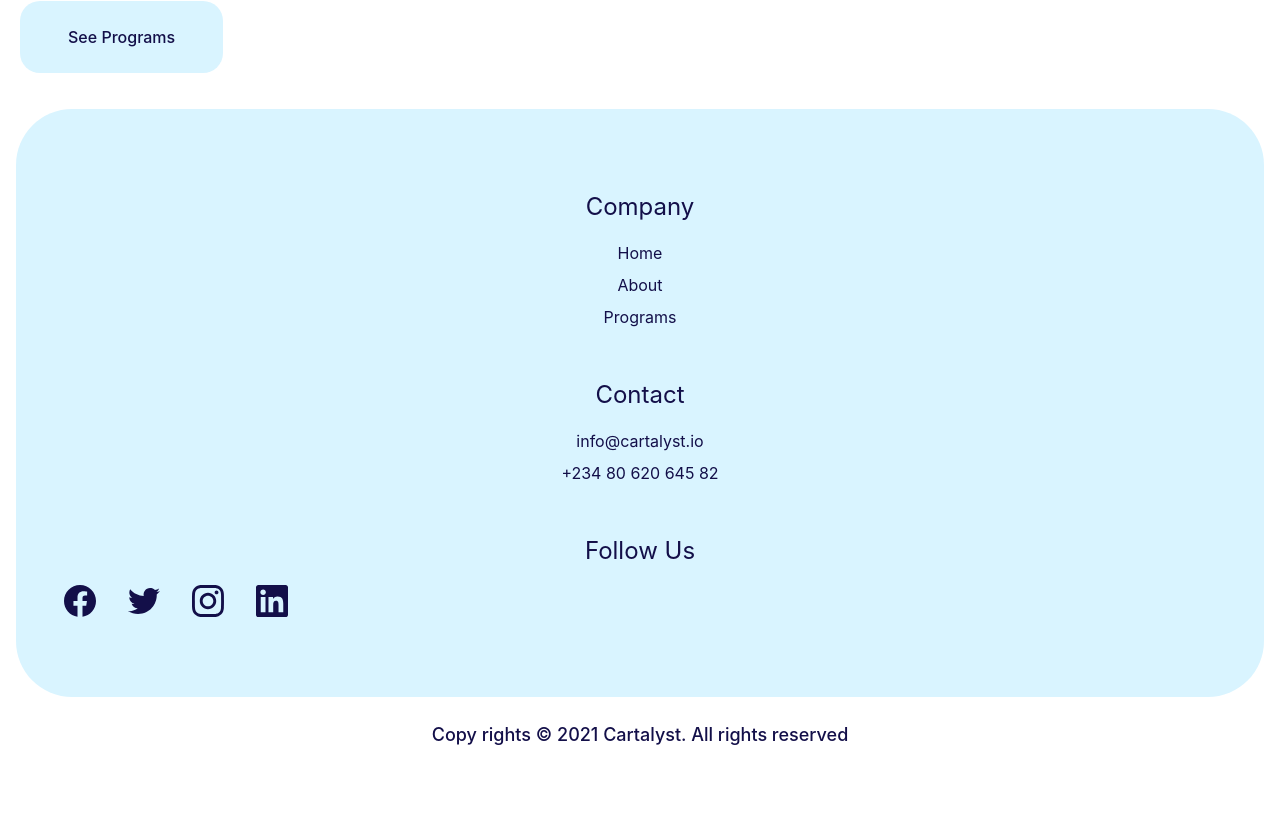
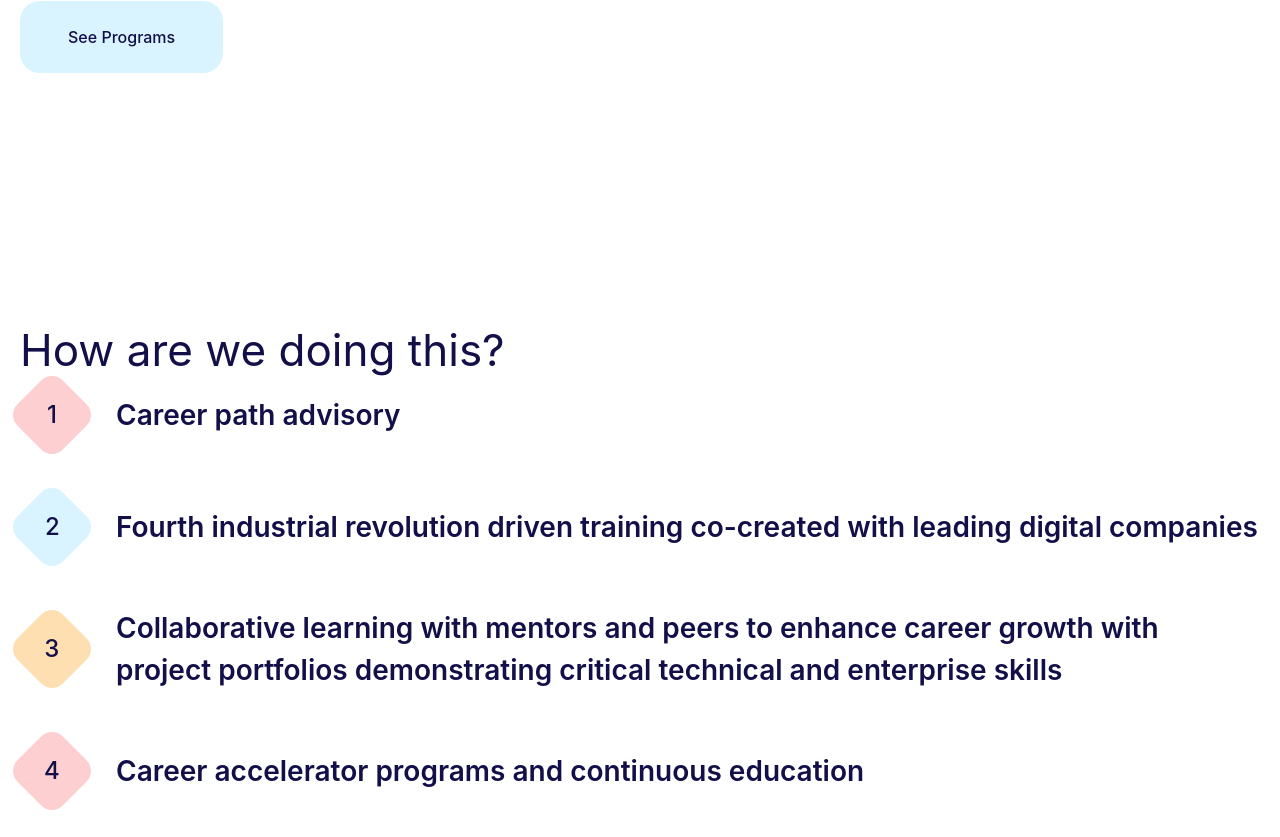
Before and after one commit to cartalyst-hq/website, a Next.js app: page /about in a window 1280 px wide. Shown: the part 1463-2300 px from the top of the page. Before the commit the page ends 2228 px from the top, so only its background shows below. Built offline with nearby package versions, Linux system fonts and the light colour scheme.

Commit message:
add method section and styling

```diff
--- a/pages/about.tsx
+++ b/pages/about.tsx
@@ -86,6 +86,86 @@ const Home: NextPage = () => {
             <button className="button button--secondary">see programs</button>
           </div>
         </section>
+
+        <section
+          className={clsx([
+            "section",
+            "!block",
+            "relative",
+            "px-5",
+            "py-40",
+            "sm:!mb-40",
+            "space-y-12",
+            "sm:space-y-0",
+          ])}
+        >
+          <div className={styles.method_title}>
+            <h1 style={{ fontSize: "var(--h3)" }}>How are we doing this?</h1>
+          </div>
+
+          <ul className={clsx([styles.method_list, "sm:!m-0", "space-y-12"])}>
+            <li
+              className={clsx([
+                styles.method_list__item,
+                styles["method_list__item--one"],
+              ])}
+            >
+              <div className="marker bg-[#FECFD0]">
+                <p className="marker__image text-2xl font-medium">1</p>
+              </div>
+
+              <p className="pitch__item__text">Career path advisory</p>
+            </li>
+
+            <li
+              className={clsx([
+                styles.method_list__item,
+                styles["method_list__item--two"],
+              ])}
+            >
+              <div className="marker bg-[#D9F4FF]">
+                <p className="marker__image text-2xl font-medium">2</p>
+              </div>
+
+              <p className="pitch__item__text">
+                Fourth industrial revolution driven training co-created with
+                leading digital companies
+              </p>
+            </li>
+
+            <li
+              className={clsx([
+                styles.method_list__item,
+                styles["method_list__item--three"],
+              ])}
+            >
+              <div className="marker bg-[#FEDFB1]">
+                <p className="marker__image text-2xl font-medium">3</p>
+              </div>
+
+              <p className="pitch__item__text">
+                Collaborative learning with mentors and peers to enhance career
+                growth with project portfolios demonstrating critical technical
+                and enterprise skills
+              </p>
+            </li>
+
+            <li
+              className={clsx([
+                styles.method_list__item,
+                styles["method_list__item--four"],
+              ])}
+            >
+              <div className="marker bg-[#FECFD0]">
+                <p className="marker__image text-2xl font-medium">4</p>
+              </div>
+
+              <p className="pitch__item__text">
+                Career accelerator programs and continuous education
+              </p>
+            </li>
+          </ul>
+        </section>
       </main>
 
       <Footer />
--- a/styles/About.module.css
+++ b/styles/About.module.css
@@ -45,3 +45,73 @@
 .chip--yellow::after {
   background-image: url("/yellow-blob-chip.png");
 }
+
+/* .method_title {
+  @apply sm:max-w-sm;
+} */
+
+.method_list__item {
+  gap: 2rem;
+  display: flex;
+  align-items: center;
+  color: var(--primary);
+}
+
+@media (pointer: fine) {
+  .method_title {
+    margin: auto;
+    height: 20rem;
+    display: flex;
+    max-width: 20rem;
+    text-align: center;
+    align-items: center;
+    border-radius: 100%;
+    justify-content: center;
+    border: 2px dashed var(--primary);
+  }
+
+  .method_list {
+    top: 0;
+    left: 0;
+    right: 0;
+    bottom: 0;
+    position: absolute;
+  }
+
+  .method_list__item {
+    @apply sm:max-w-sm;
+    position: absolute;
+  }
+
+  .method_list__item--one,
+  .method_list__item--three {
+    flex-direction: row-reverse;
+  }
+
+  .method_list__item--one {
+    top: 25%;
+    left: 11%;
+  }
+
+  .method_list__item--two {
+    top: -3%;
+    left: 58%;
+    align-items: flex-end;
+  }
+
+  .method_list__item--three {
+    top: 40%;
+    left: 7%;
+    align-items: flex-start;
+  }
+
+  .method_list__item--three,
+  .method_list__item--four {
+    top: 55%;
+    align-items: flex-start;
+  }
+
+  .method_list__item--four {
+    left: 58%;
+  }
+}
--- a/styles/globals.css
+++ b/styles/globals.css
@@ -76,7 +76,7 @@ h6 {
   @apply space-y-16;
 }
 
-.hero {
+/* .hero {
   position: relative;
 }
 
@@ -91,6 +91,31 @@ h6 {
   background: url("/pink-blob.svg") no-repeat;
   background-size: cover;
   background-position: center;
+} */
+
+.pitch__item {
+  @apply space-x-12 text-primary;
+
+  display: flex;
+  align-items: center;
+}
+
+.marker {
+  min-width: 4rem;
+  padding: 1rem;
+  display: flex;
+  border-radius: 0.95rem;
+  transform: rotate(45deg);
+}
+
+.marker__image {
+  margin: auto;
+  transform: rotate(-45deg);
+}
+
+.pitch__item__text {
+  font-weight: 600;
+  font-size: calc(0.5rem + var(--base));
 }
 
 .visually-hidden {
```
